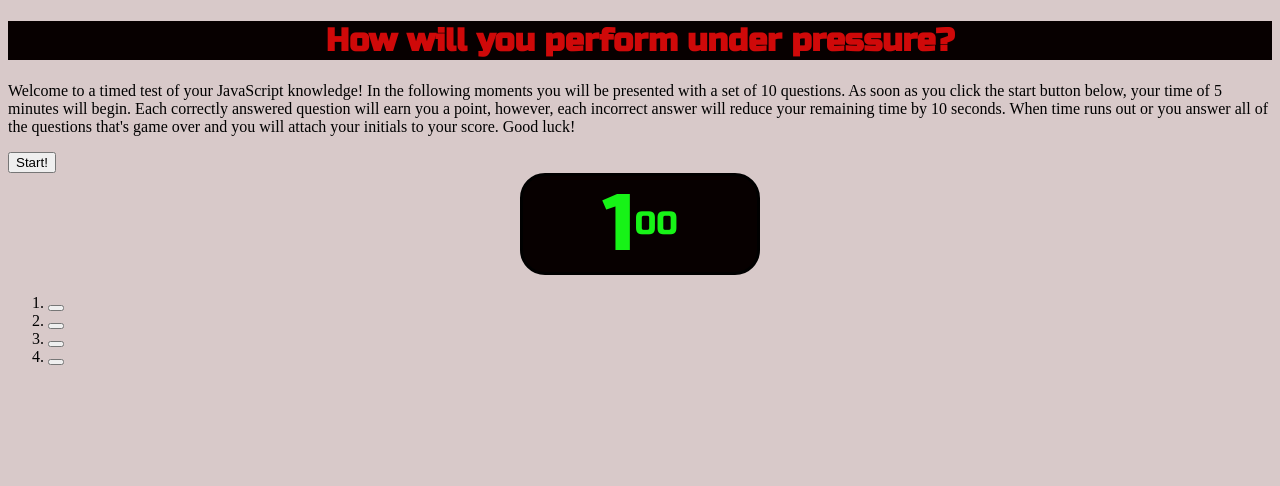
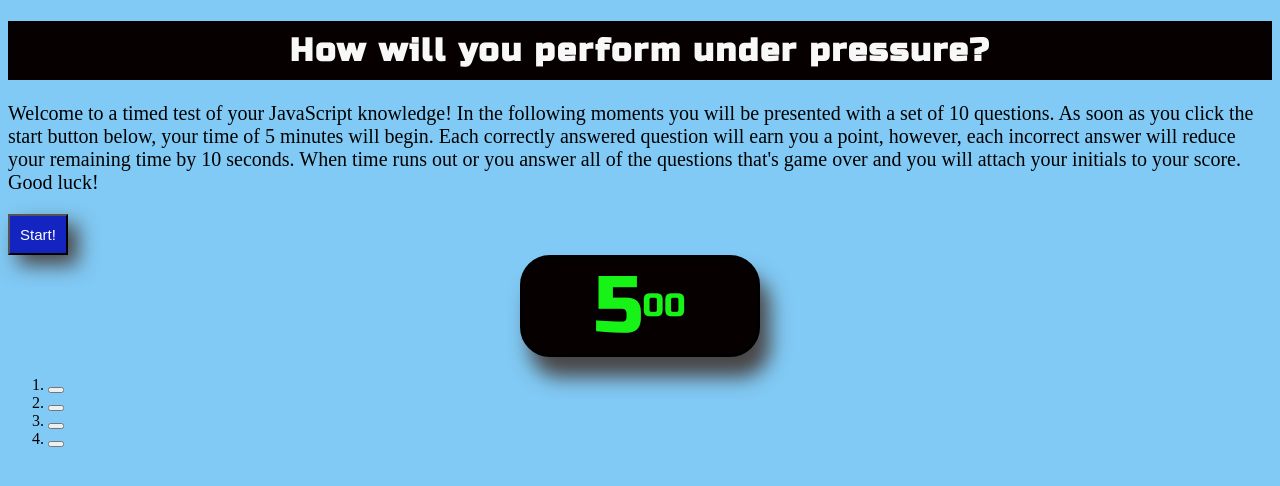
Before and after one commit to JJessee1371/timed-coding-quiz, a plain HTML site: page index.html in a window 1280 px wide. Drawn offline with Linux system fonts and the light colour scheme.

Commit message:
Added styles to the landing page.

```diff
--- a/index.html
+++ b/index.html
@@ -25,12 +25,13 @@
         <button id="begin">Start!</button>
 
         <!-- Timer -->
-        <section class="timer">
-            <div class="minutes"><span id="minutes-display">1</span></div>
+        <div class="timer">
+            <div class="minutes"><span id="minutes-display">5</span></div>
             <div class="seconds"><span id="seconds-display">00</span></div>
-        </section>
+        </div>
 
         <!-- Quiz questions -->
+        <div>
             <h3 id="question"></h3>
                 <ol id="answer-list">
                     <li><button id="item1"></button></li>
@@ -38,6 +39,7 @@
                     <li><button id="item3"></button></li>
                     <li><button id="item4"></button></li>
                 </ol>
+        </div>
 
 
 
--- a/scripts/index.js
+++ b/scripts/index.js
@@ -104,7 +104,7 @@ function startTimer() {
     pullNext();
 
     //Timer setup
-    let totalMin = 1;
+    let totalMin = 5;
     let totalSec = totalMin * 60;
     let secondsElapsed = 0;
 
--- a/scripts/styles.css
+++ b/scripts/styles.css
@@ -3,15 +3,31 @@
 }
 
 body {
-    background-color: #d8c9c9;
+    background-color: #81caf5;
 }
 
 h1 {
     font-family: 'Russo One', sans-serif;
     text-align: center;
-    color: #cf0909;
+    color: #f8f8f8;
     background-color: #070000;
     font-family: 'Russo One', sans-serif;
+    padding: 10px;
+    letter-spacing: 2px;
+
+}
+
+#instructions {
+    font-size: 20px;
+}
+
+#begin {
+    padding: 10px;
+    font-size: 15px;
+    text-align: center;
+    background-color: rgb(19, 36, 192);
+    box-shadow: 10px 10px 20px #494545;
+    color: white;
 }
 
 .timer {
@@ -23,8 +39,9 @@ h1 {
     font-family: 'Russo One', sans-serif;
     width: 15em;
     margin: auto;
-    border-radius: 25px;
+    border-radius: 30px;
     background-color: #070000;
+    box-shadow: 10px 20px 20px #494545;
 }
 
 #minutes-display {
@@ -37,6 +54,6 @@ h1 {
     color: rgb(23, 243, 23);
 }
 
-#button {
-    float: right;
+.hidden {
+    visibility: hidden;
 }
```
Lines whose indentation alone changed are shown as unchanged.
